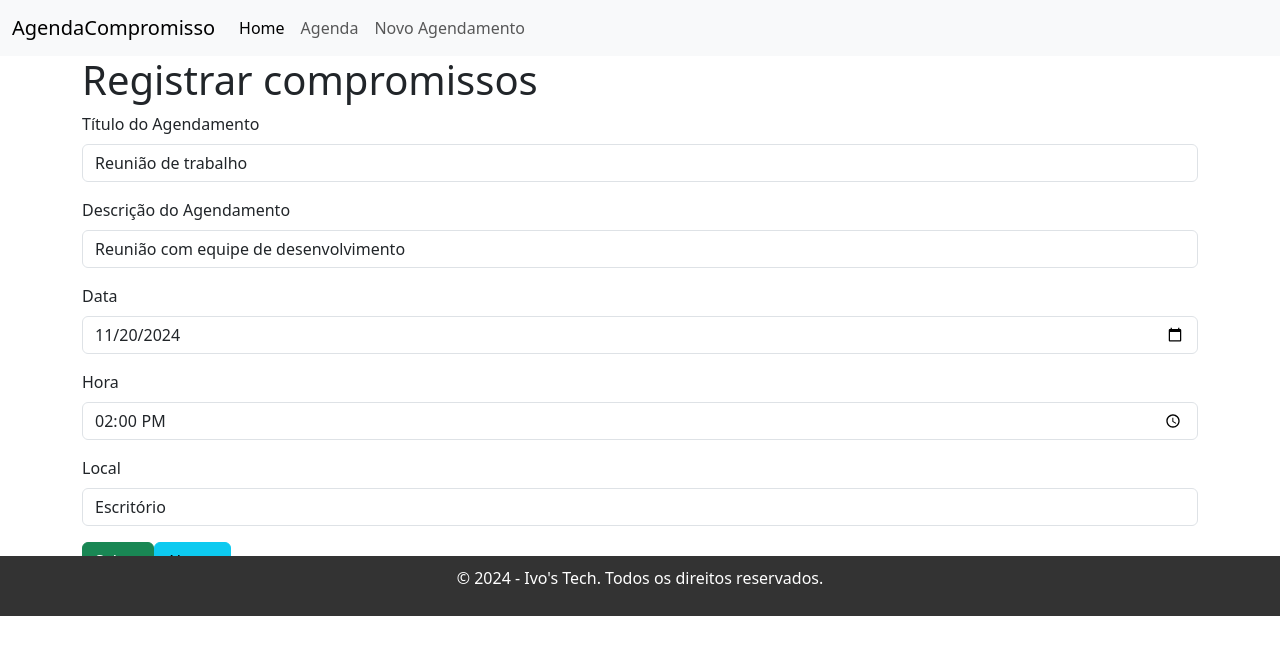
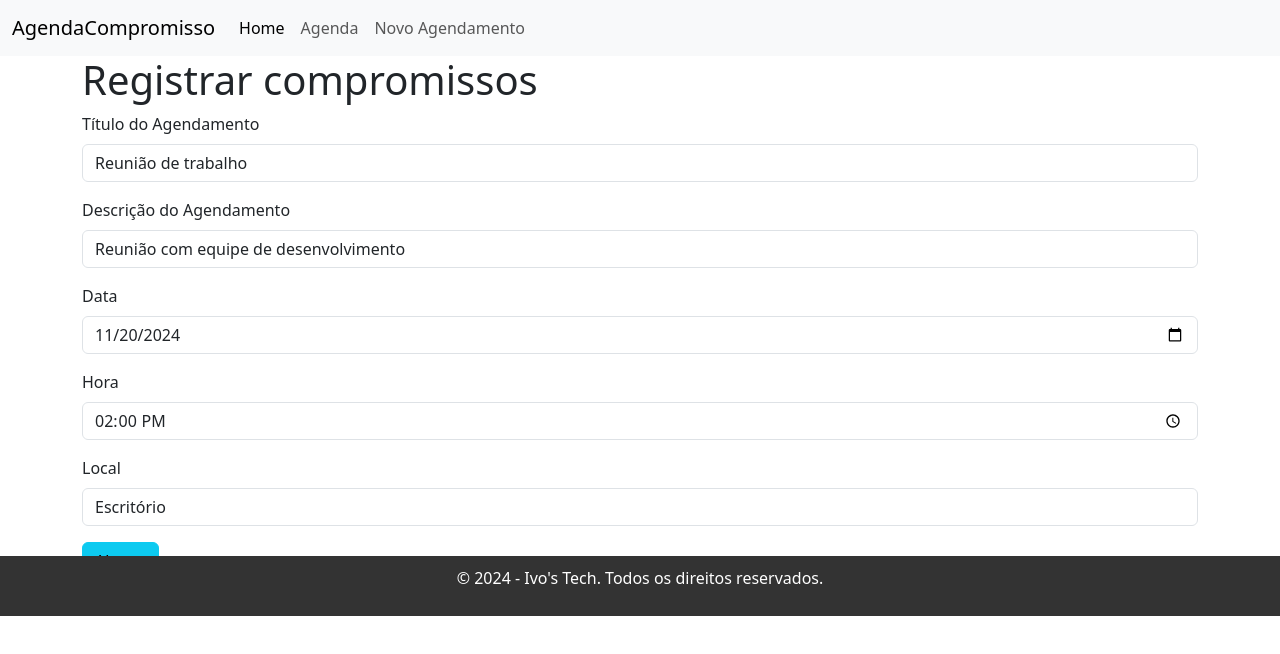
Before and after one commit to ivoosa7/ProjectFinalAngularFrontEnd, an Angular app: page /formcompromissos/1 in a window 1280 px wide. Shown: the top 654 px of the page. Built offline with nearby package versions, Linux system fonts and the light colour scheme; data requests are answered from the project's data file.

Commit message:
isEditMode criado para quando clicar em alterar aparecer somente o botão alterar e no salvar a mesma coisa somente o botão salvar, Projeto Angular concluido

```diff
--- a/src/app/form-compromissos/form-compromissos.component.html
+++ b/src/app/form-compromissos/form-compromissos.component.html
@@ -46,7 +46,7 @@
             placeholder="Nome do lugar marcado para o compromisso"
             required="Local">
         </div>
-        <button type="button" class="btn btn-success" (click)="saveCompromisso()">Salvar</button>
-        <button type="button" class="btn btn-info" (click)="updateCompromisso()">Alterar</button>
+        <button *ngIf="!isEditMode" type="button" class="btn btn-success" (click)="saveCompromisso()">Salvar</button>
+        <button *ngIf="isEditMode" type="button" class="btn btn-info" (click)="updateCompromisso()">Alterar</button>
     </form>
 </div>
--- a/src/app/form-compromissos/form-compromissos.component.ts
+++ b/src/app/form-compromissos/form-compromissos.component.ts
@@ -9,6 +9,8 @@ import { FormBuilder, FormGroup } from '@angular/forms';
   styleUrl: './form-compromissos.component.css'
 })
 export class FormCompromissosComponent implements OnInit{
+
+  isEditMode:boolean = false
 
   formGroupAgenda: FormGroup;
 
@@ -27,7 +29,10 @@ export class FormCompromissosComponent implements OnInit{
   }
   ngOnInit(): void {
     const id = Number(this.activeRouter.snapshot.paramMap.get("id"));
-    this.loadAgenda(id);
+    this.isEditMode = id !== 0
+    if(this.isEditMode){
+      this.loadAgenda(id);
+    }
   }
 
   loadAgenda(id: number){
```
